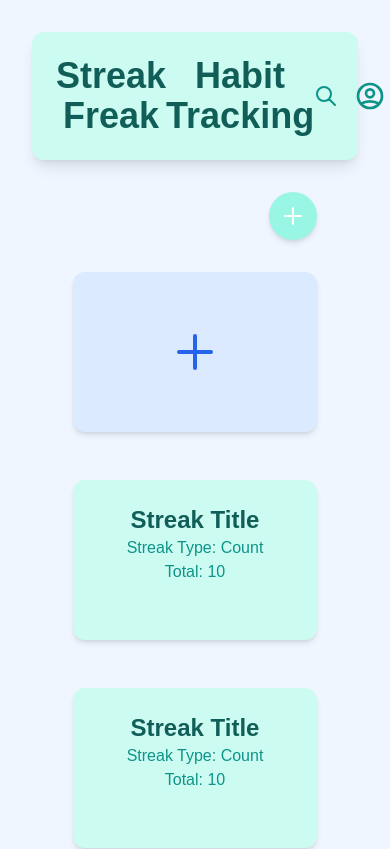
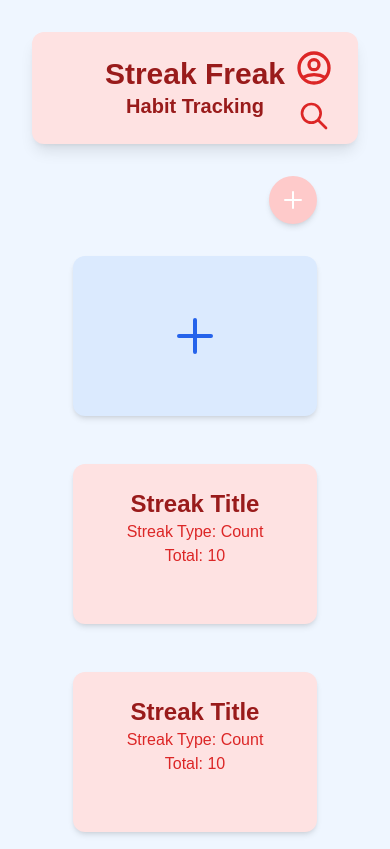
Before and after one commit to cosmo4/streak-freak, a Next.js app in the folder NextProjects/plums/: page / in a window 390 px wide. Shown: the top 849 px of the page. Built offline with nearby package versions, Linux system fonts and the light colour scheme.

Commit message:
colors applied, header styles responsive

```diff
--- a/NextProjects/plums/app/page.tsx
+++ b/NextProjects/plums/app/page.tsx
@@ -4,19 +4,25 @@ export default function Home() {
   return (
     <div className="min-h-screen bg-blue-50 p-8">
       {/* Header */}
-      <header className="flex items-center justify-between text-center bg-teal-100 p-6 rounded-xl shadow-lg">
-        <h1 className="text-4xl font-bold text-teal-800">Streak Freak</h1>
-        <h2 className="text-4xl font-bold text-teal-800">Habit Tracking</h2>
-        <div className="flex items-center space-x-4">
-          <SearchIcon className="w-6 h-6 text-teal-600" />
-          <UserCircleIcon className="w-8 h-8 text-teal-600" />
+      <header className="relative bg-red-100 p-6 rounded-xl shadow-lg">
+        <div className="flex justify-center">
+          <h1 className="text-3xl sm:text-4xl font-bold text-red-800 text-center">
+            Streak Freak
+            <br />
+            <h2 className='text-xl sm:text-2xl'>Habit Tracking</h2>
+          </h1>
+        </div>
+
+        <div className="absolute right-6 top-4 sm:top-10 flex flex-col-reverse sm:flex-row items-center sm:space-y-0 sm:space-x-4">
+          <SearchIcon className="w-8 h-8 text-red-600" />
+          <UserCircleIcon className="w-10 h-10 text-red-600 mb-3" />
         </div>
       </header>
 
       {/* Main Content */}
       <main className="mt-8 w-3/4 mx-auto">
         <div className="flex justify-end mb-8">
-          <button className="bg-teal-200 p-3 rounded-full shadow-md hover:bg-teal-300">
+          <button className="bg-red-200 p-3 rounded-full shadow-md hover:bg-red-300">
             <PlusIcon className="w-6 h-6 text-white" />
           </button>
         </div>
@@ -29,10 +35,10 @@ export default function Home() {
 
           {/* Existing Streak Cards */}
           {[...Array(6)].map((_, index) => (
-            <div key={index} className="bg-teal-100 rounded-xl p-6 h-40 text-center shadow-md hover:bg-teal-200">
-              <h2 className="text-teal-800 text-2xl font-bold">Streak Title</h2>
-              <p className="text-teal-600">Streak Type: Count</p>
-              <p className="text-teal-600">Total: 10</p>
+            <div key={index} className="bg-red-100 rounded-xl p-6 h-40 text-center shadow-md hover:bg-red-200">
+              <h2 className="text-red-800 text-2xl font-bold">Streak Title</h2>
+              <p className="text-red-600">Streak Type: Count</p>
+              <p className="text-red-600">Total: 10</p>
             </div>
           ))}
         </div>
```
